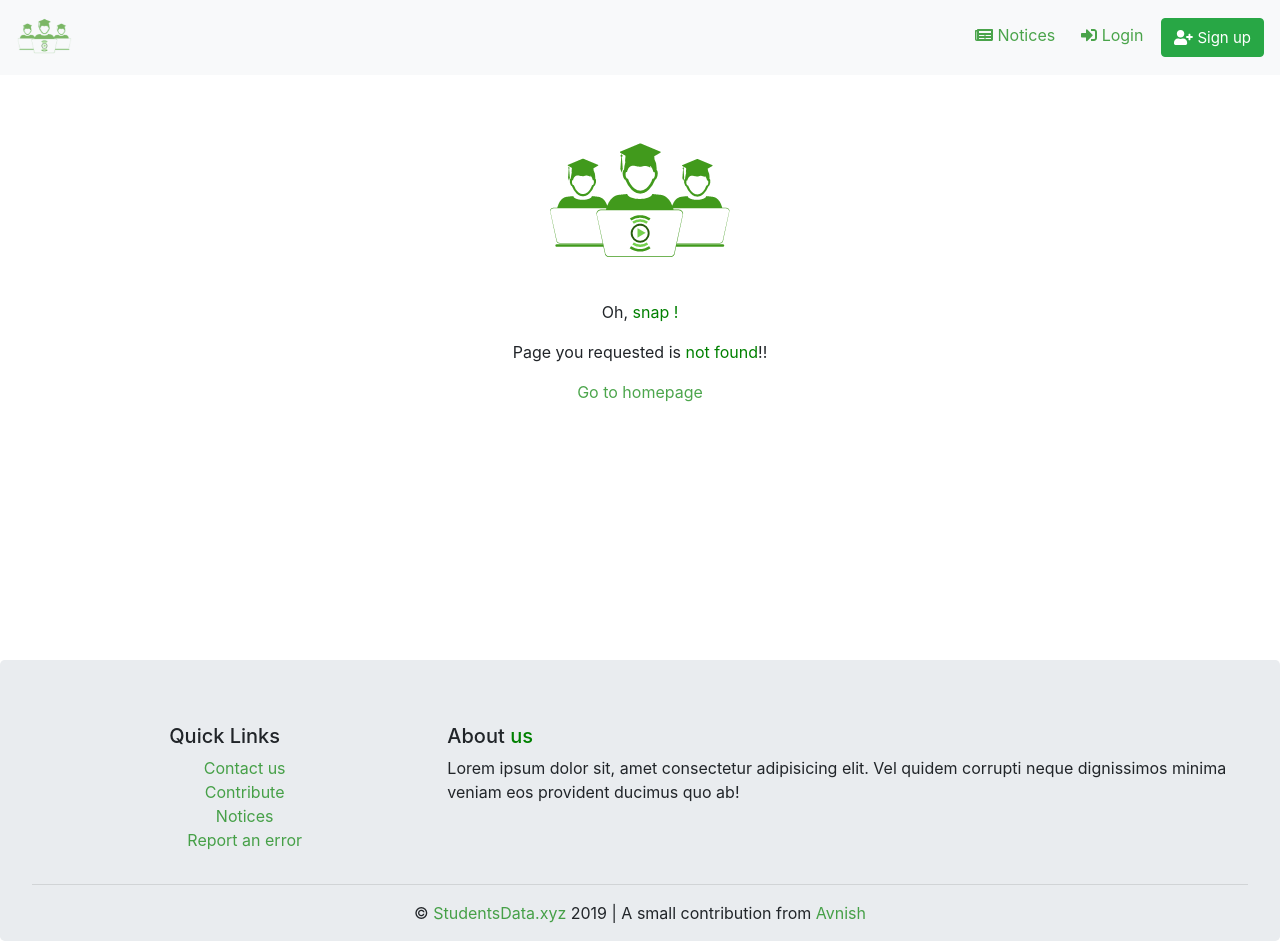
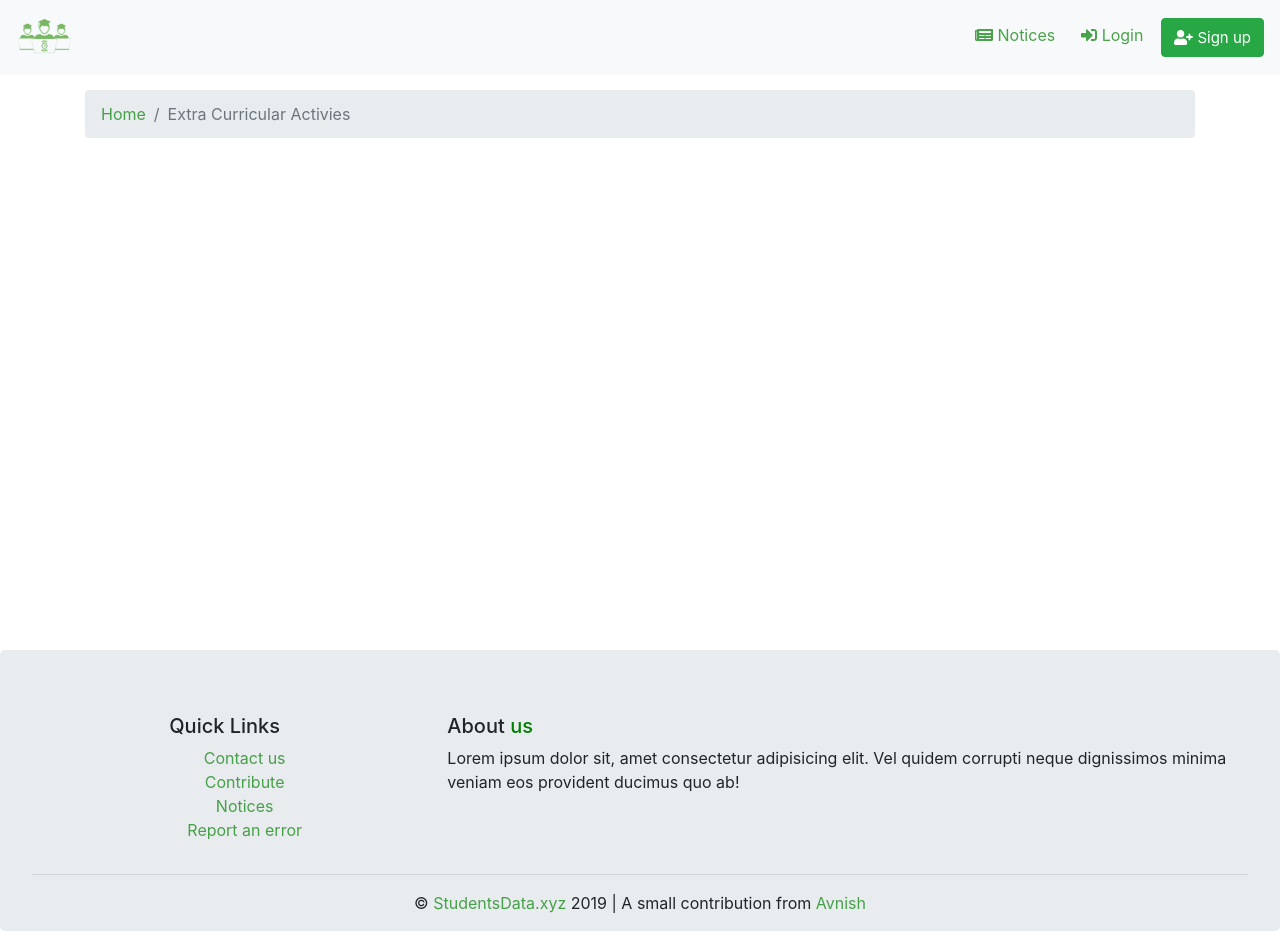
Before and after one commit to Avchhikara/studentsdata, a React (Create React App) app: page /extra in a window 1280 px wide. Built offline with nearby package versions, Linux system fonts and the light colour scheme.

Commit message:
modifying confirming

```diff
--- a/src/App.js
+++ b/src/App.js
@@ -13,6 +13,7 @@ import Notices from "./components/Notices/Notices";
 import General from "./components/General/General";
 import Confirm from "./components/Confirm/Confirm";
 import TandP from "./components/tandp/TandP";
+import Extra from "./components/extra/Extra";
 
 import "./App.css";
 
@@ -34,6 +35,7 @@ class App extends Component {
                   <Route path="/general" component={General} />
                   <Route path="/confirm/:email" component={Confirm} />
                   <Route path="/tandp" component={TandP} />
+                  <Route path="/extra" component={Extra} />
                   <Route component={NotFound} />
                 </Switch>
               </div>
--- a/src/components/Confirm/Confirm.js
+++ b/src/components/Confirm/Confirm.js
@@ -1,5 +1,6 @@
 import React from "react";
 
+import { Link } from "react-router-dom";
 import { connect } from "react-redux";
 import axios from "axios";
 import { Alert, Spinner, Row, Col } from "reactstrap";
@@ -12,7 +13,8 @@ class Confirm extends React.Component {
   constructor(props) {
     super(props);
     this.state = {
-      res: "Confirming your mail-id, please wait!"
+      res: "Confirming your mail-id, please wait!",
+      showSpinner: true
     };
   }
 
@@ -37,6 +39,11 @@ class Confirm extends React.Component {
             };
             document.cookie = JSON.stringify({ studentdata });
             this.props.history.push("/");
+          } else if (data.status === 400) {
+            this.setState({
+              res: "Your email is already confirmed!",
+              showSpinner: false
+            });
           }
         })
         .catch(err => console.log(err));
@@ -62,10 +69,16 @@ class Confirm extends React.Component {
           <Alert color="success">{this.state.res}</Alert>
           <Row>
             <Col xs={12} className="text-center">
-              <Spinner
-                color="success"
-                style={{ height: "3rem", width: "3rem", marginTop: "20vh" }}
-              />
+              {this.state.showSpinner ? (
+                <Spinner
+                  color="success"
+                  style={{ height: "3rem", width: "3rem", marginTop: "20vh" }}
+                />
+              ) : (
+                <div>
+                  Please <Link to="/login">Login </Link> First
+                </div>
+              )}
             </Col>
           </Row>
         </div>
--- /dev/null
+++ b/src/components/extra/Extra.css
@@ -0,0 +1,4 @@
+.extra-container {
+  margin-top: 90px;
+  min-height: 70vh;
+}
--- /dev/null
+++ b/src/components/extra/Extra.js
@@ -0,0 +1,27 @@
+import React from "react";
+
+import { Link } from "react-router-dom";
+import { Breadcrumb, BreadcrumbItem, Row, Col } from "reactstrap";
+
+import "./Extra.css";
+
+class Extra extends React.Component {
+  render() {
+    return (
+      <div className="extra-container">
+        <Row>
+          <Col xs={12}>
+            <Breadcrumb>
+              <BreadcrumbItem>
+                <Link to="/">Home</Link>
+              </BreadcrumbItem>
+              <BreadcrumbItem active>Extra Curricular Activies</BreadcrumbItem>
+            </Breadcrumb>
+          </Col>
+        </Row>
+      </div>
+    );
+  }
+}
+
+export default Extra;
```
